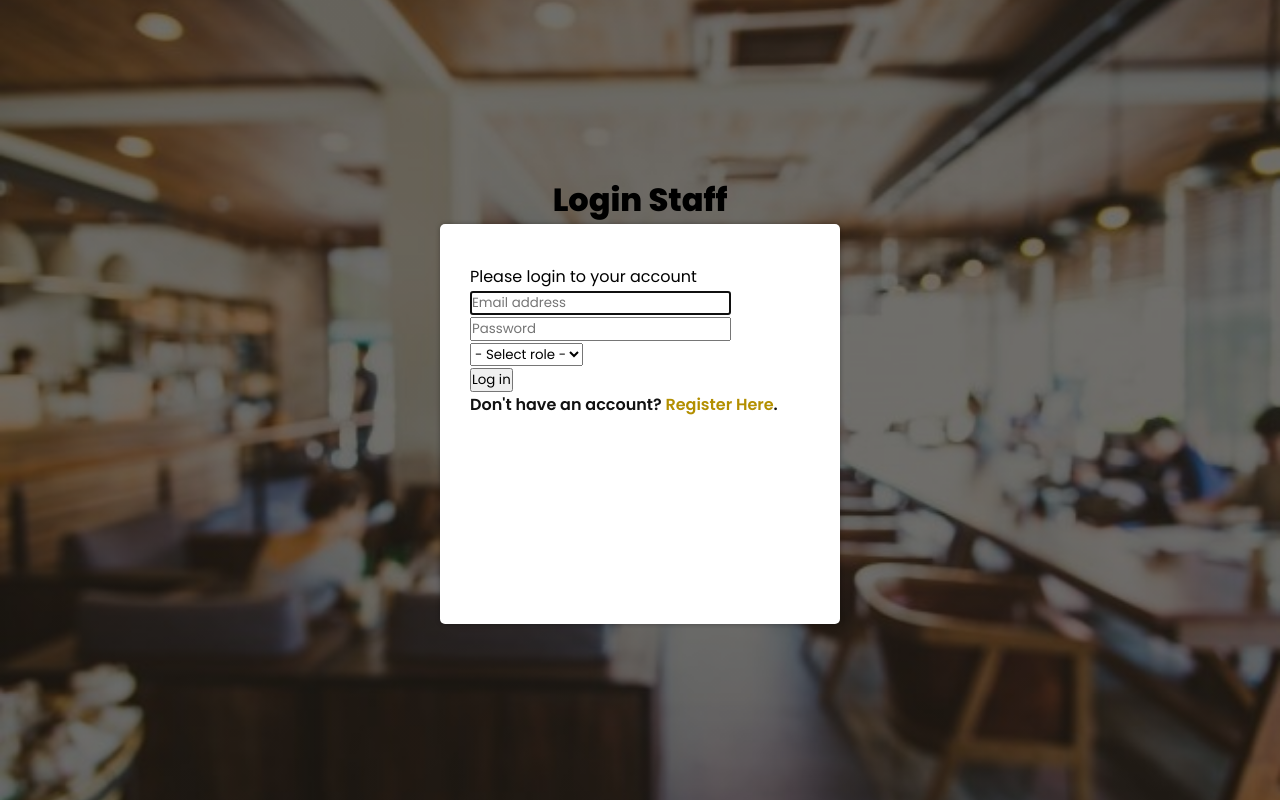
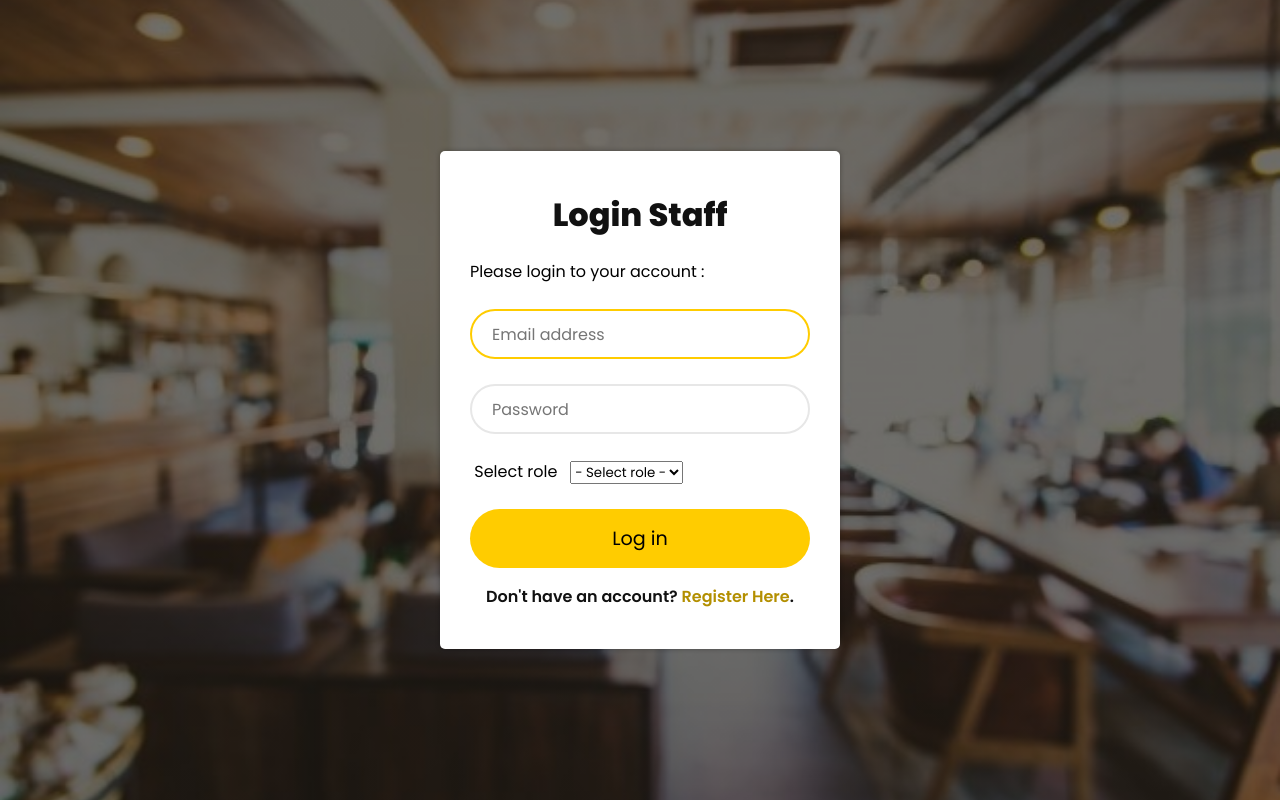
Before and after one commit to lqie02/workshop2, a PHP site: page /fkfood/loginStaff.php in a window 1280 px wide. Run offline with PHP 8.4, Linux system fonts and the light colour scheme.

Commit message:
Update loginStaff.php

```diff
--- a/loginStaff.php
+++ b/loginStaff.php
@@ -116,50 +116,51 @@ if(isset($_POST['btn_login']))
 <head>
 
 	<meta charset="utf-8">
-  <meta http-equiv="X-UA-Compatible" content="IE=edge">
-  <meta name="viewport" content="width=device-width, initial-scale=1, shrink-to-fit=no">
-  <meta name="description" content="">
-  <meta name="author" content="">
+
+  <meta name="viewport" content="width=device-width, initial-scale=1">
+  <link rel="icon" href="img/2.png" type="image/png" sizes="20x20">
 
     <!-- Bootstrap core CSS-->
       <link rel="stylesheet" href="https://stackpath.bootstrapcdn.com/font-awesome/4.7.0/css/font-awesome.min.css">
 
     <!-- Custom styles for this template-->
     <link rel="stylesheet" type="text/css" href="style1.css">
+	<title>Staff Login</title>
 
 </head>
 <body>
-
-<section class="h-100 gradient-form">
-
-  <form name="loginForm" method="post" >
+	<div class="container">
     <form action="" method="POST" class="login-email">
       <p align="center" class="login-text" style="font-size: 2rem; font-weight: 800;">Login Staff</p>
-      <div class="container">
-        <p>Please login to your account</p>
+
+        <p align="justify">Please login to your account :</p>
+		<br>
 
         <div class="input-group">
-          <input type="email" name="email" id="form2Example11" class="form-control" placeholder="Email address" autofocus required/>
+          <input type="email" name="email"  placeholder="Email address" autofocus required/>
         </div>
 
         <div class="input-group">
-          <input type="password" name="password" id="form2Example22" minlength="8" class="form-control" placeholder="Password" autofocus required/>
+          <input type="password" name="password"  minlength="8"  placeholder="Password" autofocus required/>
         </div>
 
-        <select class="form-control" name="role" autofocus required>
+        <div class="form-group">
+		<label class = "col-sm-3 control-label"> &nbsp;Select role&nbsp;&nbsp;</label>
+		<select class="form-control" name="role" autofocus required>
           <option selected="true" disabled="disabled" value="">- Select role -</option >
           <option value="Admin">Admin</option>
           <option value="Rider">Rider</option>
           <option value="Manager">Manager</option>
           </select>
+		</div></br>
 
-          <div class="text-center pt-3 mb-5 pb-1">
+          <div class="input-group">
           <button name="btn_login" class="btn">Log in</button>
           </div>
 
           <div class="d-flex align-items-center justify-content-center pb-4">
-          <p class="login-register-text">Don't have an account?
-          <a href="#" onclick="window.open('http://localhost/fkfood/regStaff.php')"; >Register Here</a>.</p>
+          <p align="center" class="login-register-text">Don't have an account?
+          <a href="regStaff.php" >Register Here</a>.</p>
           </div>
 
           <div class="result text-center mb-0 text-danger"  id="result"><p><?php echo $msg?></p>
```
